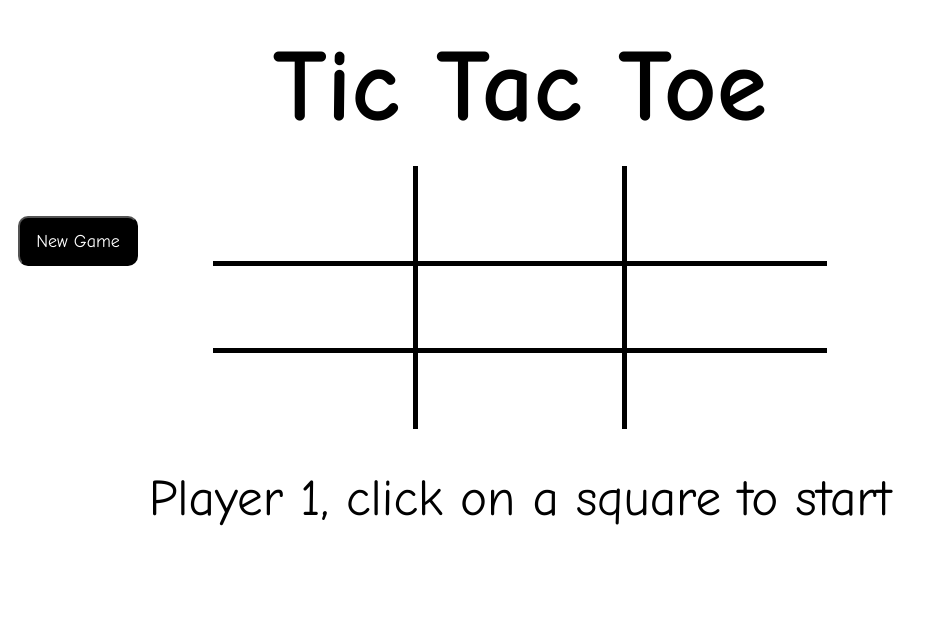
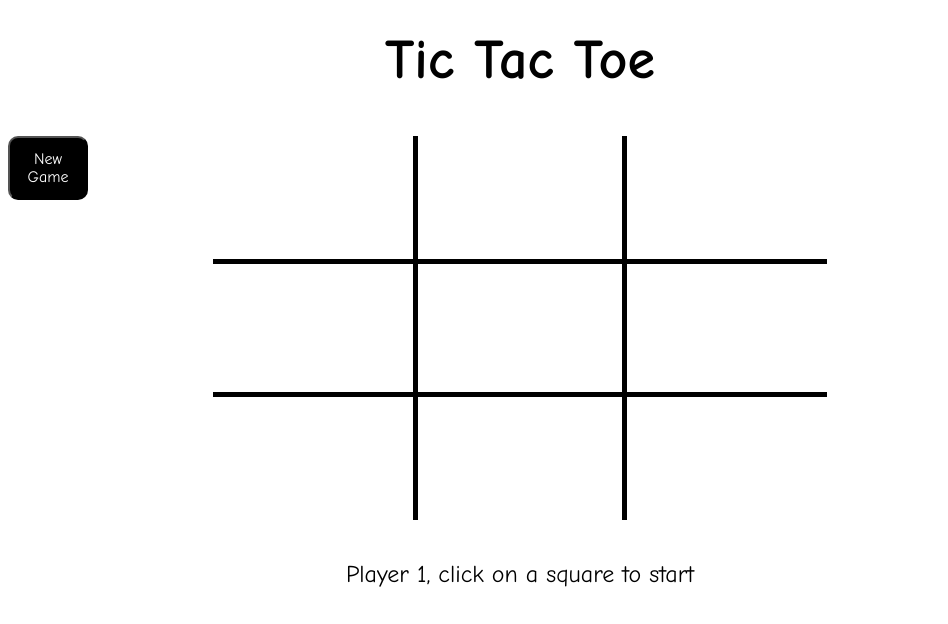
Before and after one commit to jwagne1/Project-1-Tic-Tac-Toe, a plain HTML site: page index.html in a window 1280 px wide. Shown: the whole page, without its empty margins (0-948 px from the left). Drawn offline with Linux system fonts and the light colour scheme.

Commit message:
Modified size of elements in CSS to adapt to different screen sizes.

```diff
--- a/script.js
+++ b/script.js
@@ -307,5 +307,6 @@ function finalMessage(){
 }
 
 // body.onclick = e => {
-//    console.log(e.target);  // to get the element
-// //     // console.log(e.target.class);  // to get the element tag name alone
+// console.log(e.target);  // to get the element
+// console.log(e.target.id);  // to get the element tag name alone
+// }
--- a/style.css
+++ b/style.css
@@ -1,8 +1,9 @@
 body{
     font-family: 'Comic Sans MS', sans-serif;
     width: 80vw;
-    height: 70vh;
-
+    height: 80vh;
+    max-width: 1200px;
+    max-height: 800px;
 
     display: grid;
     grid-template-rows: 1fr 1fr 1fr 1fr 1fr;
@@ -17,7 +18,7 @@ header{
 h1{
       text-align: center;
       color: black;
-      font-size: 8vw;
+      font-size: 7vh;
       margin: 20px;
   }
 
@@ -75,7 +76,7 @@ border-right: 5px solid black;
     border-left: 5px solid black;
 }
 #message{
-    font-size: 4vw;
+    font-size: 3vh;
     grid-row: 5;
     grid-column: 1 / span 5;
     text-align: center;
@@ -85,17 +86,17 @@ border-right: 5px solid black;
 #new-game{
     grid-row: 2;
     grid-column: 1 / span 1;
-    width: 120px;
-    height: 50px;
+    width: 10vh;
+    height: 8vh;
     background-color: black;
     color: white;
     border-radius: 10px;
-    margin-top: 50px;
-    margin-left: 10px;
-    font-size: large;
+    vertical-align: middle;
+    align-items: center;
+    font-size: 2vh;
     font-family: 'Comic Sans MS', sans-serif;
 }
 .square{
-    font-size: 10vw;
+    font-size: 8vh;
     text-align: center;
 }
```
